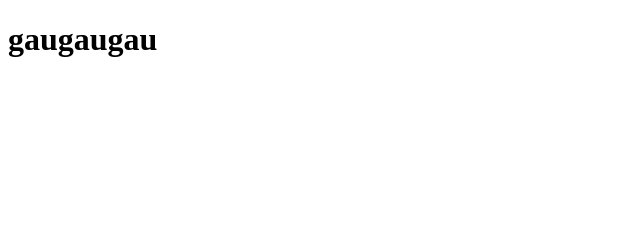
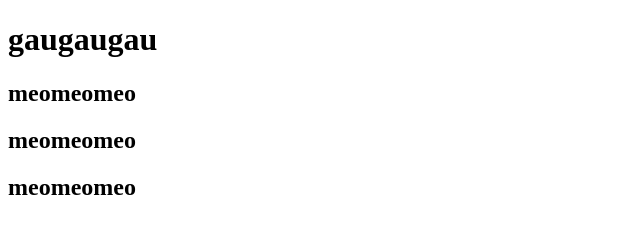
Before and after one commit to nqtloc19-boop/duan44, a plain HTML site: page index.html in a window 1280 px wide. Shown: the whole page, without its empty margins (0-640 px from the left). Drawn offline with Linux system fonts and the light colour scheme.

Commit message:
sửa lần 1

```diff
--- a/index.html
+++ b/index.html
@@ -7,5 +7,8 @@
 </head>
 <body>
     <h1>gaugaugau</h1>
+    <h2>meomeomeo</h2>
+    <h2>meomeomeo</h2>
+    <h2>meomeomeo</h2>
 </body>
 </html>
```
Also changed, not shown: about.html (added, +11 -0 lines).
